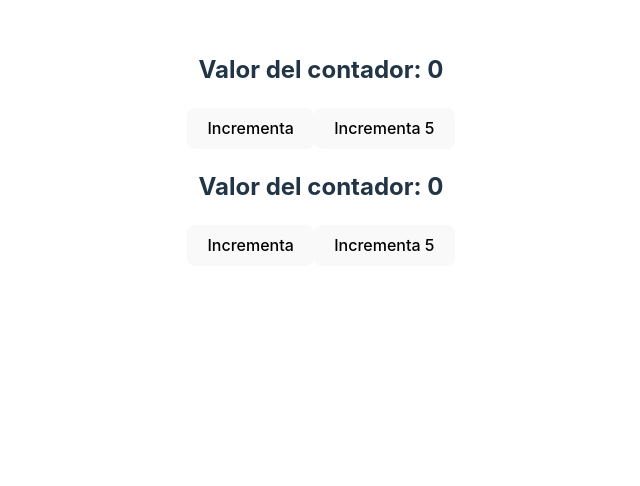
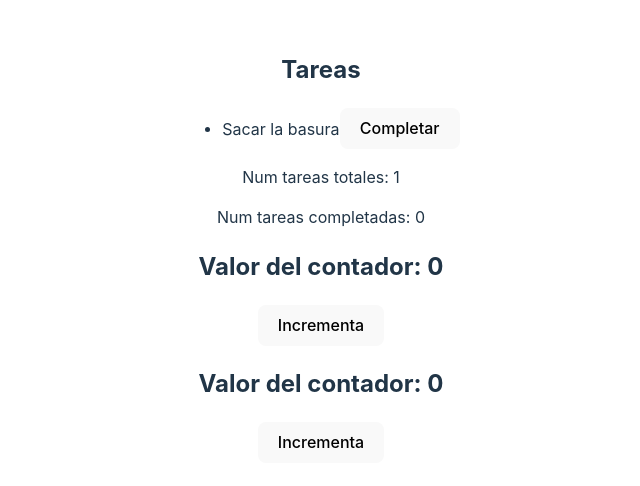
Before and after one commit to gorkavillara/react-g2-junio-2023, a React (Vite) app: page / in a window 1280 px wide. Shown: the top 486 px of the page, without its empty margins (319-959 px from the left). Built offline with nearby package versions, Linux system fonts and the light colour scheme.

Commit message:
Tema 10 - Hooks de gestión de estado global

```diff
--- a/src/App.tsx
+++ b/src/App.tsx
@@ -1,11 +1,19 @@
 import "./App.scss"
+import Tareas from "./views/Tareas/Tareas"
+import TareasContextProvider from "./contexts/TareasContextProvider"
+import ContadorContextProvider from "./contexts/ContadorContextProvider"
 import Contador from "./views/Contador/Contador"
 
 function App() {
   return (
     <>
-      <Contador />
-      <Contador />
+      <TareasContextProvider>
+        <Tareas />
+      </TareasContextProvider>
+      <ContadorContextProvider>
+        <Contador />
+        <Contador />
+      </ContadorContextProvider>
     </>
   )
 }
--- a/src/app/store.ts
+++ /dev/null
@@ -1,11 +0,0 @@
-import { configureStore } from "@reduxjs/toolkit"
-import contadorSlice from "../features/contador/contadorSlice"
-
-export const store = configureStore({
-    reducer: {
-        contador: contadorSlice,
-        lista: contadorSlice
-    }
-})
-
-export type RootState = ReturnType<typeof store.getState>
--- /dev/null
+++ b/src/contexts/ContadorContextProvider.tsx
@@ -0,0 +1,71 @@
+import { useReducer, createContext, PropsWithChildren } from "react"
+
+interface ProviderValues {
+  contador: number
+  isLoading: boolean
+  incrementa: () => void
+  incrementaCinco: () => void
+  hazLlamadaEIncrementa: () => void
+}
+
+// eslint-disable-next-line @typescript-eslint/no-non-null-assertion
+export const ContadorContext = createContext<ProviderValues>(null!)
+
+type ContadorActionType =
+  | "incrementa"
+  | "incrementaCinco"
+  | "ponLoading"
+  | "quitaLoading"
+
+const sleep = (seconds: number) =>
+  new Promise((resolve) => setTimeout(resolve, seconds * 1000))
+
+const contadorReducer = (
+  state: { valor: number; isLoading: boolean },
+  action: { payload?: unknown; type: ContadorActionType }
+) => {
+  if (action.type === "ponLoading") return { ...state, isLoading: true }
+
+  if (action.type === "quitaLoading") return { ...state, isLoading: false }
+
+  if (action.type === "incrementa") return { ...state, valor: state.valor + 1 }
+
+  if (action.type === "incrementaCinco")
+    return { ...state, valor: state.valor + 5 }
+
+  return { valor: state.valor, isLoading: false }
+}
+
+const ContadorContextProvider = ({ children }: PropsWithChildren) => {
+  const [contador, dispatchContador] = useReducer(contadorReducer, {
+    valor: 0,
+    isLoading: false,
+  })
+
+  const incrementa = () => dispatchContador({ type: "incrementa" })
+  const incrementaCinco = () => dispatchContador({ type: "incrementaCinco" })
+
+  const hazLlamadaEIncrementa = async () => {
+    if (contador.isLoading) return
+    dispatchContador({ type: "ponLoading" })
+    await sleep(2)
+    dispatchContador({ type: "incrementa" })
+    dispatchContador({ type: "quitaLoading" })
+  }
+
+  return (
+    <ContadorContext.Provider
+      value={{
+        contador: contador.valor,
+        incrementa,
+        incrementaCinco,
+        hazLlamadaEIncrementa,
+        isLoading: contador.isLoading,
+      }}
+    >
+      {children}
+    </ContadorContext.Provider>
+  )
+}
+
+export default ContadorContextProvider
--- /dev/null
+++ b/src/contexts/TareasContextProvider.tsx
@@ -0,0 +1,41 @@
+import { useState, createContext, PropsWithChildren } from "react"
+
+interface Todo {
+  id: number
+  texto: string
+  completado: boolean
+}
+
+interface ProviderValues {
+  todos: Todo[]
+  completaTodo: (id: number) => void
+  nuevoTodo: (item: Todo) => void
+}
+
+// eslint-disable-next-line @typescript-eslint/no-non-null-assertion
+export const TareasContext = createContext<ProviderValues>(null!)
+
+const TareasContextProvider = ({ children }: PropsWithChildren) => {
+  const [todos, setTodos] = useState<Todo[]>([
+    {
+      id: 0,
+      texto: "Sacar la basura",
+      completado: false,
+    },
+  ])
+
+  const nuevoTodo = (item: Todo) => setTodos((prev) => [...prev, item])
+  const completaTodo = (id: number) =>
+    setTodos((prev) =>
+      prev.map((todo) =>
+        todo.id === id ? { ...todo, completado: true } : { ...todo }
+      )
+    )
+  return (
+    <TareasContext.Provider value={{ todos, nuevoTodo, completaTodo }}>
+      {children}
+    </TareasContext.Provider>
+  )
+}
+
+export default TareasContextProvider
--- a/src/features/contador/contadorSlice.ts
+++ /dev/null
@@ -1,25 +0,0 @@
-import { createSlice } from "@reduxjs/toolkit"
-
-const contadorSlice = createSlice({
-    name: "contador",
-    initialState: {
-        nombre: "contador",
-        valor: 12
-    },
-    reducers: {
-        incrementa: (state) => {
-            return { ...state, valor: state.valor + 1 }
-        },
-        // incrementa: (state, action) => {
-        //     state.valor++
-        // }
-        incrementaX: (state, action) => {
-            console.log(action.payload)
-            return { ...state, valor: state.valor + action.payload.sumatorio }
-        }
-    }
-})
-
-export const actions = contadorSlice.actions
-
-export default contadorSlice.reducer
--- a/src/views/Contador/Contador.tsx
+++ b/src/views/Contador/Contador.tsx
@@ -1,12 +1,13 @@
-import useContador from "../../hooks/useContador"
+import { useContext } from "react"
+import { ContadorContext } from "../../contexts/ContadorContextProvider"
 
 const Contador = () => {
-  const { contador, incrementaCinco, incrementaContador } = useContador()
+  const { contador, hazLlamadaEIncrementa, isLoading } = useContext(ContadorContext)
   return (
     <div>
+      {isLoading && <p>Está cargando...</p>}
       <h2>Valor del contador: {contador}</h2>
-      <button onClick={incrementaContador}>Incrementa</button>
-      <button onClick={incrementaCinco}>Incrementa 5</button>
+      <button onClick={hazLlamadaEIncrementa} disabled={isLoading}>Incrementa</button>
     </div>
   )
 }
--- /dev/null
+++ b/src/views/Tareas/Monitor.tsx
@@ -0,0 +1,18 @@
+import { useContext } from "react"
+import { TareasContext } from "../../contexts/TareasContextProvider"
+
+const Monitor = () => {
+  const contexto = useContext(TareasContext)
+  if (!contexto) throw new Error("Not in provider")
+  const { todos } = contexto
+  return (
+    <div>
+      <p>Num tareas totales: {todos.length}</p>
+      <p>
+        Num tareas completadas: {todos.filter((todo) => todo.completado).length}
+      </p>
+    </div>
+  )
+}
+
+export default Monitor
--- /dev/null
+++ b/src/views/Tareas/Tareas.tsx
@@ -0,0 +1,24 @@
+import { useContext } from "react"
+import Monitor from "./Monitor"
+import { TareasContext } from "../../contexts/TareasContextProvider"
+const Tareas = () => {
+  const { todos, completaTodo } = useContext(TareasContext)
+  return (
+    <div>
+      <h2>Tareas</h2>
+      {todos.length > 0 && (
+        <ul>
+          {todos.map((todo) => (
+            <li key={todo.id}>
+              <span>{todo.texto}</span>
+              <button onClick={() => completaTodo(todo.id)}>Completar</button>
+            </li>
+          ))}
+        </ul>
+      )}
+      <Monitor />
+    </div>
+  )
+}
+
+export default Tareas
```
Also changed, not shown: src/main.tsx (+5 -12 lines).
